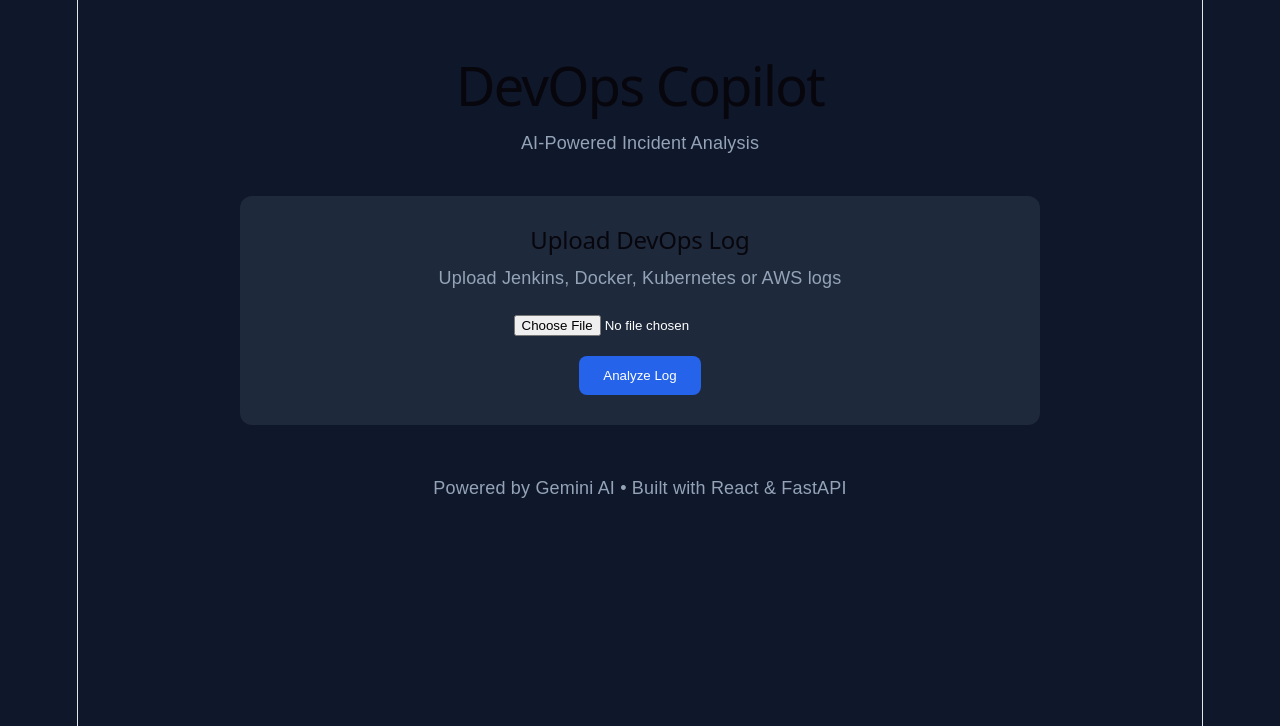
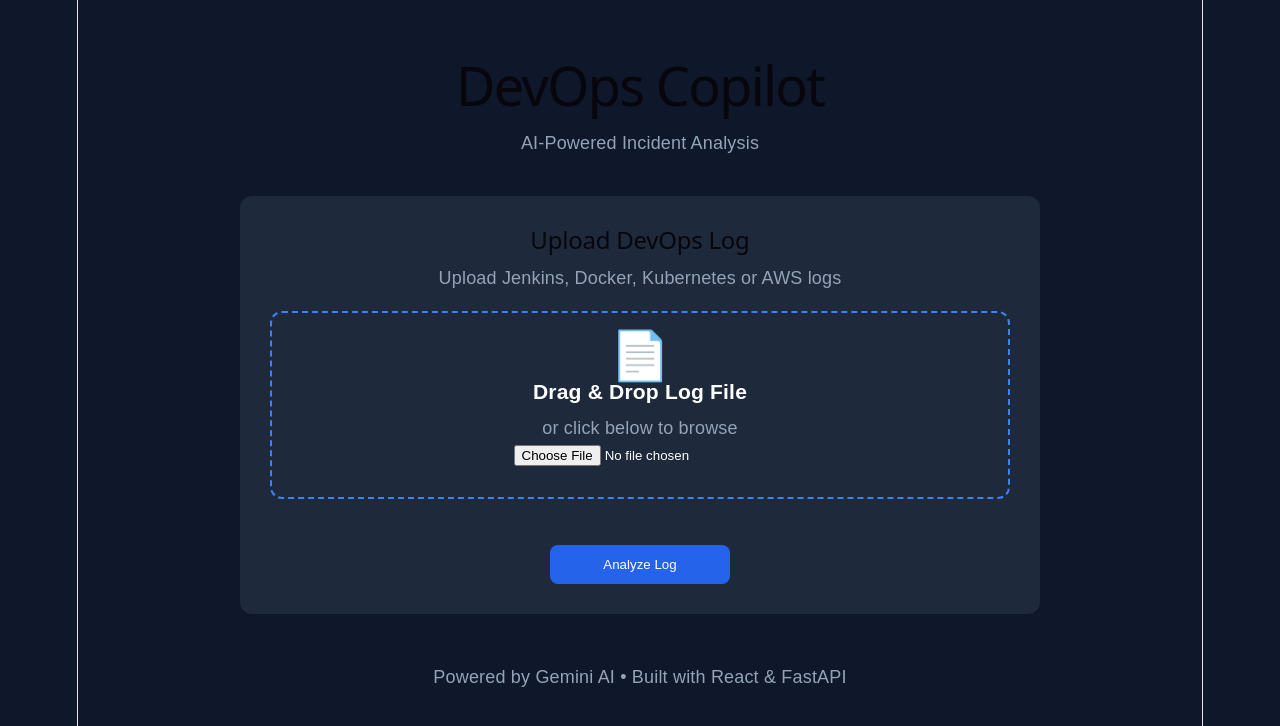
Before and after one commit to CoderWithSharingan/DevOps-CoPilot, a React app in the folder frontend/: page / in a window 1280 px wide. Shown: the top 726 px of the page. Built offline with nearby package versions, Linux system fonts and the light colour scheme; the HTML template or start-up script is replaced by a standard one.

Commit message:
Added drag and drop upload interface

```diff
--- a/frontend/src/App.css
+++ b/frontend/src/App.css
@@ -62,6 +62,7 @@ body {
   border-radius: 8px;
   cursor: pointer;
   transition: 0.3s;
+  width: 180px;
 }
 
 .upload-btn:hover {
@@ -98,3 +99,40 @@ body {
 .low {
   background: #16a34a;
 }
+.drop-zone {
+  border: 2px dashed #3b82f6;
+  border-radius: 12px;
+  padding: 30px;
+  margin-bottom: 20px;
+}
+
+.drop-icon {
+  font-size: 48px;
+  margin-bottom: 10px;
+}
+
+.drop-zone h3 {
+  margin-bottom: 10px;
+}
+
+.drop-zone p {
+  color: #94a3b8;
+}
+
+.file-name {
+  margin-top: 15px;
+  color: #60a5fa;
+  font-weight: bold;
+}
+.drop-zone {
+  border: 2px dashed #3b82f6;
+  border-radius: 12px;
+  padding: 30px;
+  margin-bottom: 20px;
+  transition: 0.3s;
+}
+
+.drop-zone:hover {
+  background: rgba(59, 130, 246, 0.08);
+  transform: scale(1.01);
+}
--- a/frontend/src/App.jsx
+++ b/frontend/src/App.jsx
@@ -3,6 +3,15 @@ import { useState } from "react";
 
 function App() {
   const [analysis, setAnalysis] = useState(null);
+  const [fileName, setFileName] = useState("");
+
+  const handleFileChange = (e) => {
+  const file = e.target.files[0];
+
+  if (file) {
+    setFileName(file.name);
+  }
+};
 
   const handleAnalyze = () => {
     setAnalysis({
@@ -38,10 +47,30 @@ function App() {
     Upload Jenkins, Docker, Kubernetes or AWS logs
   </p>
 
+  <div className="drop-zone">
+
+  <div className="drop-icon">
+    📄
+  </div>
+
+  <h3>Drag & Drop Log File</h3>
+
+  <p>
+    or click below to browse
+  </p>
+
   <input
     type="file"
-    style={{ marginBottom: "20px" }}
+    onChange={handleFileChange}
   />
+
+  {fileName && (
+    <p className="file-name">
+      Selected: {fileName}
+    </p>
+  )}
+
+</div>
 
   <br />
 
```
